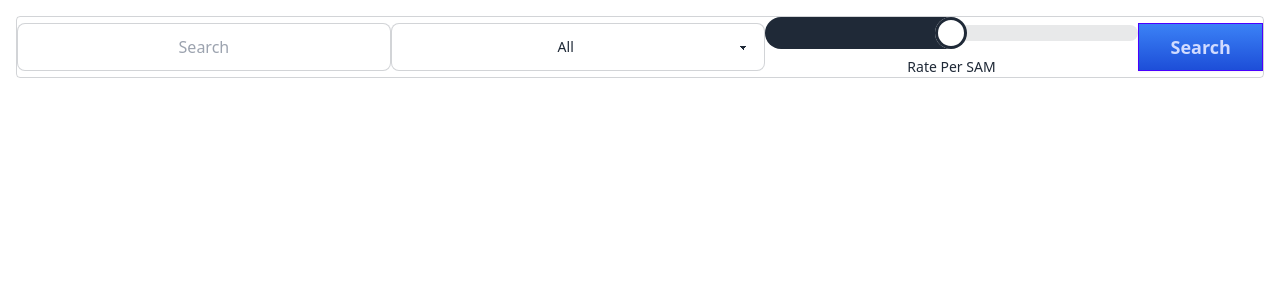
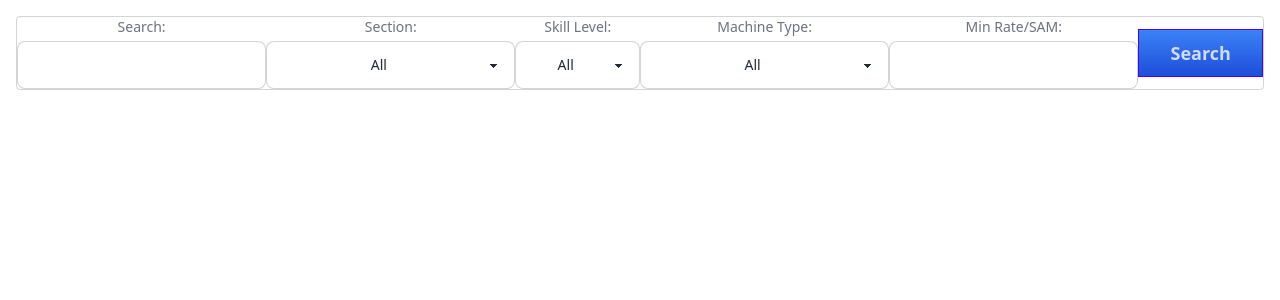
Before and after one commit to softwood-technologies-test/erp, a Django app: page /productivity/operations in a window 1280 px wide. Shown: the part 68-368 px from the top of the page. Run offline with Django 4.2, Linux system fonts and the light colour scheme; the first user in the database is signed in; tables that the repository leaves empty hold one stand-in row (Sample ...); some libraries are stand-ins or nearby versions.

Commit message:
14-Apr-25

```diff
--- /dev/null
+++ b/prodManagement/services/generic_services.py
@@ -0,0 +1,54 @@
+from marketing.services.generic_services import askAI, dfToListOfDicts, updateModelWithDF
+from apparelManagement.services.generic_services import applySearch, paginate
+
+operationSections = [
+        {'value': None, 'text': 'All',},
+        {'value': 'SP', 'text': 'Small Parts',},
+        {'value': 'B', 'text': 'Back',},
+        {'value': 'F', 'text': 'Front',},
+        {'value': 'A1', 'text': 'Assembly 1',},
+        {'value': 'A2', 'text': 'Assembly 2',},
+        {'value': 'FIN', 'text': 'Finishing',},
+]
+
+operationCategories = [
+    {'value': 'Hemming', 'text': 'Hemming'},
+    {'value': 'Tracing', 'text': 'Tracing'},
+    {'value': 'Over Lock', 'text': 'Over Lock'},
+    {'value': 'Attach', 'text': 'Attach'},
+    {'value': 'Top Stitch', 'text': 'Top Stitch'},
+    {'value': 'Press', 'text': 'Press'},
+    {'value': 'Set Stitch', 'text': 'Set Stitch'},
+    {'value': 'Safety', 'text': 'Safety'},
+    {'value': 'Tacking Stitch', 'text': 'Tacking Stitch'},
+    {'value': 'Feedo', 'text': 'Feedo'},
+    {'value': 'Deco Stitch', 'text': 'Deco Stitch'},
+    {'value': 'J Stitch', 'text': 'J Stitch'},
+    {'value': 'Clipping', 'text': 'Clipping'},
+    {'value': 'Turn Up', 'text': 'Turn Up'},
+    {'value': 'Bartack', 'text': 'Bartack'},
+    {'value': 'Eyelet', 'text': 'Eyelet'},
+    {'value': 'CBE', 'text': 'CBE'},
+    {'value': 'Loop', 'text': 'Loop'},
+    {'value': 'Matching', 'text': 'Matching'},
+    {'value': 'Mock', 'text': 'Mock'},
+    {'value': 'Buffer', 'text': 'Buffer'},
+]
+
+machineTypes = [
+    {'value': 'null', 'text': 'All',},
+    {'value': 'SNLS', 'text': 'Single Needle Lock Stitch',},
+    {'value': 'DNLS', 'text': 'Double Needle Lock Stitch',},
+    {'value': 'Manu', 'text': 'Manual',},
+    {'value': 'OL', 'text': 'Overlock',},
+    {'value': 'SFTY', 'text': 'Safety',},
+    {'value': 'Feedo', 'text': 'Feedo',},
+    {'value': 'BTK', 'text': 'Bartack',},
+    {'value': 'Eyelet', 'text': 'Eyelet',},
+    {'value': 'WB', 'text': 'Waistband',},
+    {'value': 'Loop', 'text': 'Loop Machine',},
+    {'value': 'SNCS', 'text': 'Single Needle Chain Stitch',},
+    {'value': 'DNCS', 'text': 'Double Needle Chain Stitch',},
+    {'value': 'Buffer', 'text': 'Buffer',},
+    {'value': 'AutoBone', 'text': 'Auto Bone',},
+]
--- /dev/null
+++ b/prodManagement/services/options_service.py
@@ -0,0 +1,25 @@
+from django.http import HttpRequest, HttpResponse, JsonResponse
+from django.contrib.auth.decorators import login_required
+
+from .generic_services import operationSections, operationCategories, machineTypes
+
+@login_required(login_url='/login')
+def GetOperationSections(request: HttpRequest):
+    if request.method != 'GET':
+        return HttpResponse('Not Allowed', status=401)
+
+    return JsonResponse(operationSections, safe=False)
+
+@login_required(login_url='/login')
+def GetOperationCategories (request: HttpRequest):
+    if request.method != 'GET':
+        return HttpResponse('Not Allowed', status=401)
+
+    return JsonResponse(operationCategories, safe=False)
+
+@login_required(login_url='/login')
+def GetMachineTypes(request: HttpRequest):
+    if request.method != 'GET':
+        return HttpResponse('Not Allowed', status=401)
+
+    return JsonResponse(machineTypes, safe=False)
--- a/prodManagement/services/stitching_service.py
+++ b/prodManagement/services/stitching_service.py
@@ -1 +1,35 @@
 import pandas as pd
+import numpy as np
+
+from django.db.models import Q
+
+from .. import models
+from . import generic_services
+
+def GetOperations(sectionFilter: str, machineType: str, skillLevel: str, ratePerSAM: str):
+    operations = models.Operation.objects
+
+    fields = ['id', 'Name', 'Section', 'Category', 'SkillLevel', 'SMV', 'MachineType', 'Rate']
+    filters = Q()
+    if sectionFilter:
+        filters &= Q(Section=sectionFilter)
+    if machineType:
+        filters &= Q(MachineType=machineType)
+    if skillLevel:
+        filters&= Q(SkillLevel=skillLevel)
+
+    if filters:
+        operations = operations.filter(filters).values(*fields)
+    else:
+        operations = operations.all().values(*fields)
+    del sectionFilter, machineType, filters
+
+    if operations:
+        dfOperations = pd.DataFrame(operations)
+    else:
+        dfOperations = pd.DataFrame(columns=fields)
+    del operations, fields
+
+    print(dfOperations)
+
+    return generic_services.dfToListOfDicts(dfOperations)
--- a/prodManagement/templates/operations/home.html
+++ b/prodManagement/templates/operations/home.html
@@ -8,17 +8,31 @@
     <div class="{{theme.border}}">
         <form action="{% url 'operations' %}" method="get" autocomplete="off">
             <div class="grid grid-cols-10 {{theme.justify}} {{theme.align}}">
-                <div class="flex col-[1/4]">
-                    <input class="{{theme.textInput}}" name="search" value="{{search}}" placeholder="Search">
+                <div class="flex flex-col col-[1/3] items-center">
+                    <span class="text-sm text-gray-500 mb-1">Search:</span>
+                    <input class="{{theme.textInput}}" name="search" value="{{search}}" placeholder="">
                 </div>
-                <div class="flex col-[4/7]">
-                    <select name="sectionFilter" class="{{theme.dropdown}}" id="section" onchange="this.form.submit()">
-                        <option value="None">All</option>
+                <div class="flex flex-col col-[3/5] items-center">
+                    <span class="text-sm text-gray-500 mb-1">Section:</span>
+                    <select name="sectionFilter" class="{{theme.dropdown}}" id="section" onchange="this.form.submit()"></select>
+                </div>
+                <div class="flex flex-col col-[5/6] items-center">
+                    <span class="text-sm text-gray-500 mb-1">Skill Level:</span>
+                    <select name="skillLevel" class="{{theme.dropdown}}" id="skillLevel" onchange="this.form.submit()">
+                        <option value="null">All</option>
+                        {% for i in "1234" %}
+                            <option value="{{ i }}" {% if skillLevel == i %} selected {% endif %}
+                                >{{ i }}</option>
+                        {% endfor %}
                     </select>
                 </div>
-                <div class="flex flex-col col-[7/10] items-center">
-                    <input type="range" class="range range-lg"  min="{{samRange.min}}" max="{{samRange.max}}" value="{{ratePerSAM}}" name="ratePerSAM"/>
-                    <label class="text-sm mt-2">Rate Per SAM</label>
+                <div class="flex flex-col col-[6/8] items-center">
+                    <span class="text-sm text-gray-500 mb-1">Machine Type:</span>
+                    <select name="machineType" class="{{theme.dropdown}}" id="machineType" onchange="this.form.submit()"></select>
+                </div>
+                <div class="flex flex-col col-[8/10] items-center">
+                    <span class="text-sm text-gray-500 mb-1">Min Rate/SAM:</span>
+                    <input type="number" min="0" class="{{theme.textInput}}" name="ratePerSAM" value="{{ratePerSAM}}" placeholder="">
                 </div>
                 <div class="flex col-[10/11] btn-group {{theme.align}} justify-end">
                     <button type="submit" class="{{theme.buttonBasic}}">Search</button>
@@ -26,4 +40,23 @@
             </div>
         </form>
     </div>
+
+    <script> //To run when the page loads
+        window.addEventListener('load', async () => {
+            showLoadingIcon();
+
+            let response = await fetch('/options/operations/sections');
+            const sections = await response.json();
+            await appendOptions('section', sections, '{{sectionFilter}}');
+
+            response = await fetch('/options/machines/types');
+            const machineTypes = await response.json();
+            await appendOptions('machineType', machineTypes, '{{machineType}}');
+
+            hideLoadingIcon();
+        });
+    </script>
+
+    <script>    //This code runs at the time of loading. It should be at the end of the page.
+    </script>
 {% endblock content %}
--- a/prodManagement/urls.py
+++ b/prodManagement/urls.py
@@ -1,8 +1,13 @@
 from django.urls import path
 from . import views
+from .services import options_service
 
 urlpatterns = [
     path('productivity', views.Home, name = 'productivity'),
 
     path('productivity/operations', views.Operations, name='operations'),
+
+    path('options/operations/sections', options_service.GetOperationSections, name='opSecs'),
+    path('options/operations/categories', options_service.GetOperationCategories, name='opCats'),
+    path('options/machines/types', options_service.GetMachineTypes, name='machTypes'),
 ]
--- a/prodManagement/views.py
+++ b/prodManagement/views.py
@@ -3,6 +3,7 @@ from django.http import HttpRequest, HttpResponse
 from django.contrib.auth.decorators import login_required
 
 from .theme import theme
+from .services import stitching_service, generic_services
 
 @login_required(login_url='/login')
 def Home (request: HttpRequest):
@@ -17,7 +18,23 @@ def Operations (request:HttpRequest):
     if request.method != 'GET':
         return HttpResponse('Not Allowed', status=401)
 
+    search = request.GET.get('search', '')
+    sectionFilter = request.GET.get('sectionFilter', None)
+    skillLevel = request.GET.get('skillLevel', None)
+    machineType = request.GET.get('machineType', None)
+    ratePerSAM = request.GET.get('ratePerSAM', None)
+
+    sectionFilter = None if sectionFilter == 'null' else sectionFilter
+    machineType = None if machineType == 'null' else machineType
+    skillLevel = None if skillLevel == 'null' else skillLevel
+
+    operations = stitching_service.GetOperations(sectionFilter, machineType, skillLevel, ratePerSAM)
+    operations = generic_services.applySearch(operations, search)
+    page = generic_services.paginate(operations, 1)
+
     context = {
+        'sectionFilter': sectionFilter, 'machineType': machineType, 'ratePerSAM': ratePerSAM,
+        'skillLevel': skillLevel, 'search': search,
         'theme': theme,
     }
     return render(request, 'operations/home.html', context)
```
